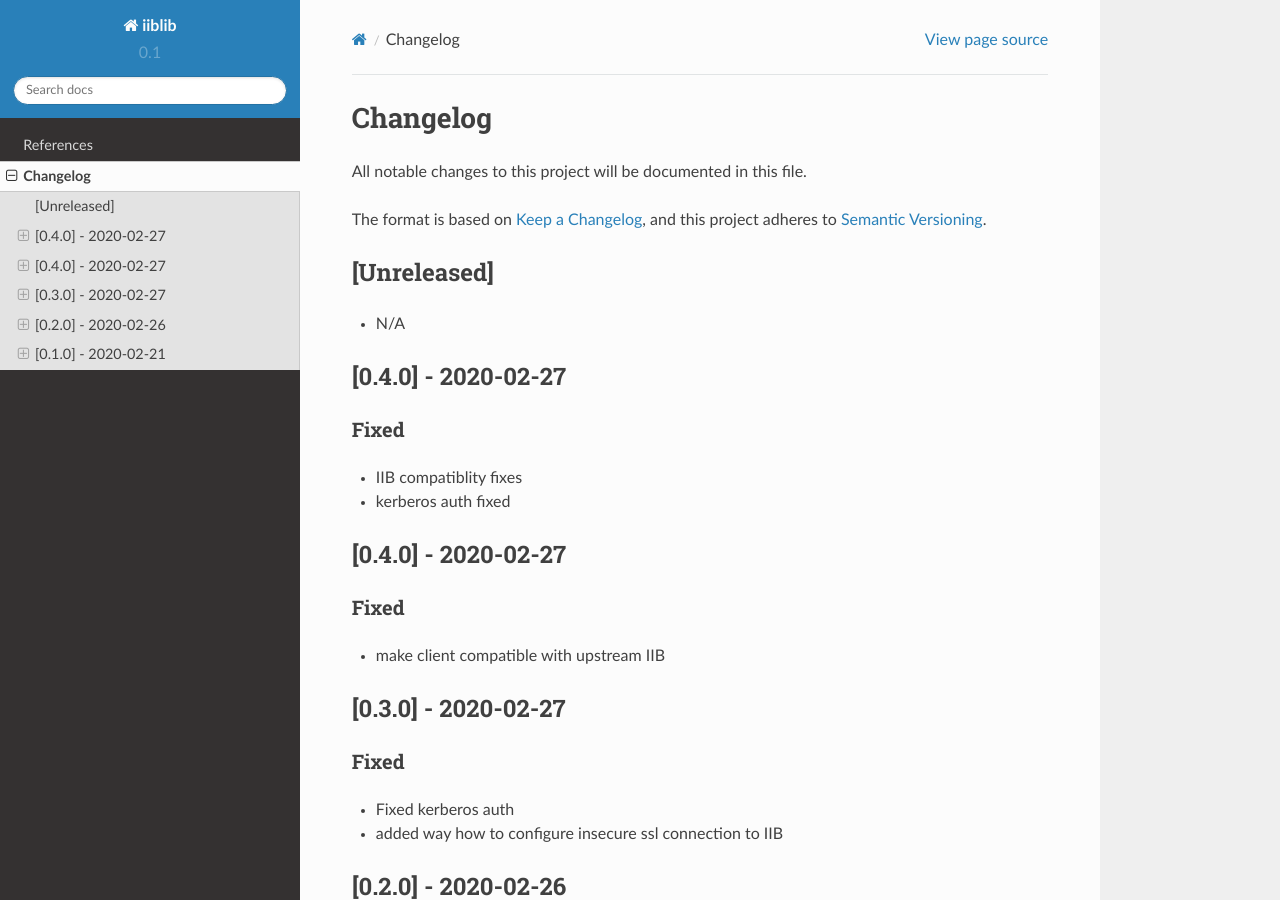
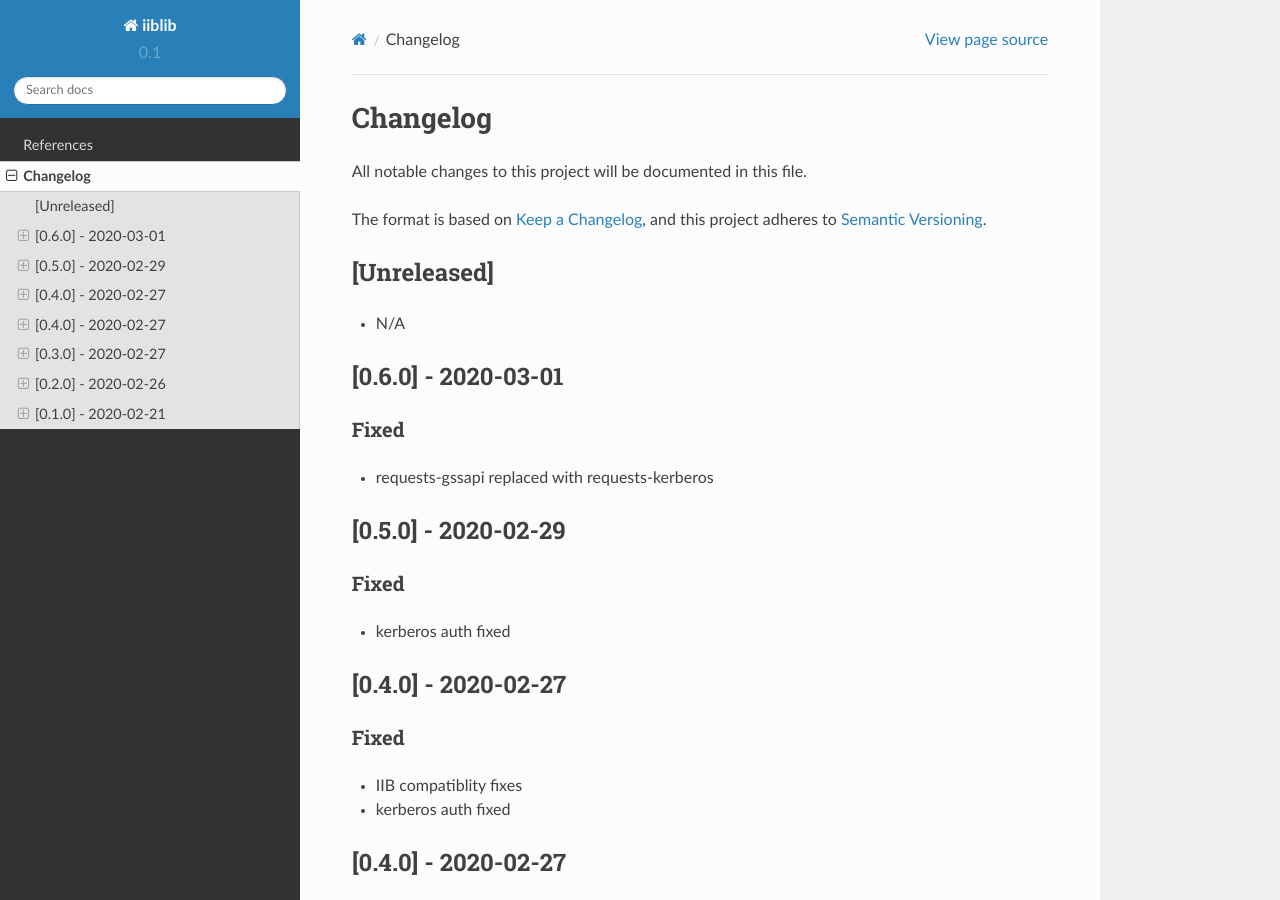
Before and after one commit to release-engineering/iiblib, a Sphinx documentation site: the page built from docs/source/CHANGELOG.md, in a window 1280 px wide and 900 px high. Built offline with Sphinx 7.4.7 and the Read the Docs theme 2.0.0, drawn with Linux system fonts in a browser that asks for light colours.

Commit message:
v0.6.0 changelog

```diff
--- a/docs/source/CHANGELOG.md
+++ b/docs/source/CHANGELOG.md
@@ -8,6 +8,18 @@ and this project adheres to [Semantic Versioning](https://semver.org/spec/v2.0.0
 ## [Unreleased]
 
 - N/A
+
+## [0.6.0] - 2020-03-01
+
+### Fixed
+
+- requests-gssapi replaced with requests-kerberos
+
+## [0.5.0] - 2020-02-29
+
+### Fixed
+
+- kerberos auth fixed
 
 ## [0.4.0] - 2020-02-27
 
--- a/setup.py
+++ b/setup.py
@@ -62,7 +62,7 @@ if os.environ.get("READTHEDOCS", None):
 
 setup(
     name="iiblib",
-    version="0.5.0",
+    version="0.6.0",
     description="IIB client library",
     long_description=long_description,
     author="Jindrich Luza",
```
